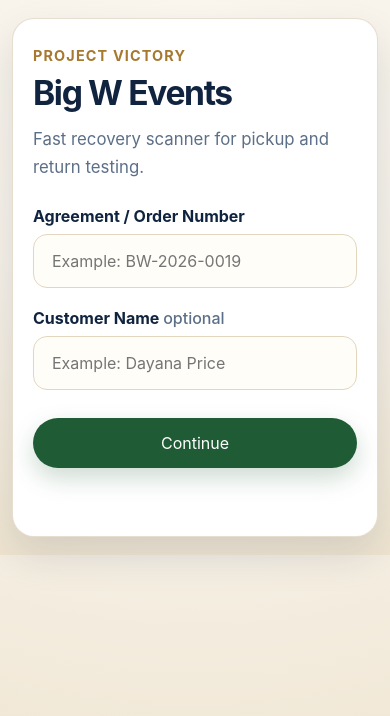
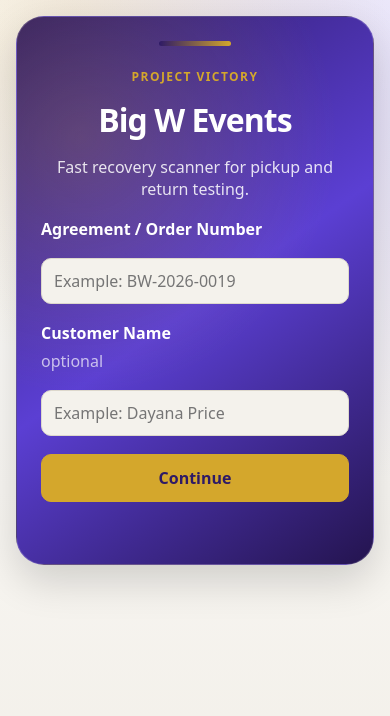
Before and after one commit to rodwiltz/bigw-ims, a plain HTML site: page index.html in a window 390 px wide. Drawn offline with Linux system fonts and the light colour scheme.

Commit message:
Update style.css

```diff
--- a/css/style.css
+++ b/css/style.css
@@ -1,49 +1,33 @@
 :root {
-  --bg: #f6f1e8;
-  --card: #ffffff;
-  --text: #10233f;
-  --muted: #5c6f88;
-  --border: #e3d6bf;
-  --primary: #1f5b34;
-  --primary-hover: #174529;
-  --secondary: #ffffff;
-  --secondary-border: #c9b796;
-  --success-bg: #eef8ef;
-  --success-text: #1f5b34;
-  --error-bg: #fff0ef;
-  --error-text: #a03d2d;
-  --shadow: 0 18px 40px rgba(16, 35, 63, 0.12);
-  --radius-xl: 28px;
-  --radius-lg: 18px;
-  --radius-md: 14px;
-  --radius-sm: 10px;
-  --space-1: 8px;
-  --space-2: 12px;
-  --space-3: 16px;
-  --space-4: 20px;
-  --space-5: 24px;
-  --space-6: 32px;
-  --space-7: 40px;
-  --max-width: 720px;
-  font-family: Inter, system-ui, -apple-system, BlinkMacSystemFont, "Segoe UI", sans-serif;
+  --purple: #5B3FD3;
+  --deep: #2E1A66;
+  --gold: #D4A72C;
+  --bg: #F8F6F2;
+  --surface: #FFFFFF;
+  --soft: #F4F2EC;
+  --border: #DDD8CC;
+  --text: #222222;
+  --muted: #5D6675;
+  --success: #2E9B58;
+  --error: #C23A3A;
+  --focus: #D4A72C;
+  --shadow: 0 16px 40px rgba(0, 0, 0, 0.16);
+  --font: system-ui, -apple-system, BlinkMacSystemFont, "Segoe UI", Roboto, Helvetica, Arial, sans-serif;
 }
 
-*,
-*::before,
-*::after {
+* {
   box-sizing: border-box;
 }
 
-html,
 body {
   margin: 0;
-  min-height: 100%;
-  background: radial-gradient(circle at top, #fbf7ef 0%, var(--bg) 55%, #efe4cf 100%);
+  min-height: 100vh;
   color: var(--text);
-}
-
-body {
-  padding: 32px 16px;
+  font-family: var(--font);
+  background:
+    radial-gradient(circle at 18% 4%, rgba(212, 167, 44, 0.18), transparent 20rem),
+    radial-gradient(circle at 82% 12%, rgba(91, 63, 211, 0.18), transparent 24rem),
+    linear-gradient(180deg, #ffffff 0%, var(--bg) 58%, #f1eee7 100%);
 }
 
 button,
@@ -52,138 +36,162 @@
 }
 
 .app-shell {
-  max-width: var(--max-width);
+  width: min(100%, 520px);
+  min-height: 100vh;
   margin: 0 auto;
+  padding: 20px;
+  display: grid;
+  align-items: center;
 }
 
 .screen {
   display: none;
 }
 
-.screen.screen--active {
+.screen--active {
   display: block;
 }
 
 .card {
-  background: var(--card);
-  border: 1px solid rgba(201, 183, 150, 0.45);
-  border-radius: var(--radius-xl);
+  display: grid;
+  gap: 18px;
+  padding: 28px;
+  background: rgba(255, 255, 255, 0.96);
+  border: 1px solid rgba(221, 216, 204, 0.92);
+  border-radius: 28px;
   box-shadow: var(--shadow);
-  padding: var(--space-7) var(--space-6);
+}
+
+.card::before {
+  content: "";
+  width: 72px;
+  height: 5px;
+  margin: 0 auto 4px;
+  background: linear-gradient(90deg, var(--deep), var(--gold));
+  border-radius: 999px;
 }
 
 .card--brand {
-  text-align: left;
+  color: #ffffff;
+  background:
+    radial-gradient(circle at 18% 22%, rgba(212, 167, 44, 0.22), transparent 16rem),
+    linear-gradient(145deg, var(--deep), var(--purple) 52%, #24144f);
+  border-color: rgba(255, 255, 255, 0.18);
 }
 
 .eyebrow {
-  margin: 0 0 var(--space-2);
-  font-size: 0.9rem;
-  font-weight: 700;
-  letter-spacing: 0.08em;
+  margin: 0;
+  color: var(--purple);
+  font-size: 12px;
+  font-weight: 800;
+  letter-spacing: 0.12em;
+  text-align: center;
   text-transform: uppercase;
-  color: #a6792e;
+}
+
+.card--brand .eyebrow {
+  color: var(--gold);
 }
 
 h1 {
-  margin: 0 0 var(--space-3);
-  font-size: clamp(2.1rem, 5vw, 3.5rem);
-  line-height: 1.02;
-  letter-spacing: -0.04em;
+  margin: 0;
+  font-size: clamp(32px, 8vw, 44px);
+  line-height: 1.08;
+  text-align: center;
+  letter-spacing: -0.03em;
 }
 
 h2 {
-  margin: 0 0 var(--space-3);
-  font-size: 1.35rem;
+  margin: 0;
+  font-size: 18px;
 }
 
 .lead {
-  margin: 0 0 var(--space-5);
+  margin: 0;
   color: var(--muted);
-  font-size: 1.05rem;
-  line-height: 1.65;
-  max-width: 60ch;
+  text-align: center;
+}
+
+.card--brand .lead {
+  color: rgba(255, 255, 255, 0.86);
 }
 
 label {
-  display: block;
-  margin: 0 0 var(--space-1);
-  font-weight: 700;
+  display: grid;
+  gap: 6px;
+  font-weight: 800;
 }
 
 label span {
+  color: var(--muted);
   font-weight: 500;
-  color: var(--muted);
+}
+
+.card--brand label span {
+  color: rgba(255, 255, 255, 0.68);
 }
 
 input {
+  min-height: 46px;
   width: 100%;
-  padding: 16px 18px;
-  border-radius: var(--radius-md);
+  padding: 10px 12px;
+  color: var(--text);
+  background: var(--soft);
   border: 1px solid var(--border);
-  background: #fffdf8;
-  color: var(--text);
-  margin-bottom: var(--space-4);
-}
-
-input:focus {
-  outline: 3px solid rgba(31, 91, 52, 0.15);
-  border-color: var(--primary);
+  border-radius: 10px;
 }
 
 .primary-action,
 .secondary-action {
-  appearance: none;
-  border: 0;
-  border-radius: 999px;
-  padding: 15px 24px;
+  min-height: 46px;
+  width: 100%;
+  padding: 12px 16px;
+  border-radius: 10px;
+  font-weight: 800;
   cursor: pointer;
-  transition: transform 0.15s ease, box-shadow 0.15s ease, background 0.15s ease;
-  margin-right: 12px;
-  margin-top: 8px;
 }
 
 .primary-action {
-  background: var(--primary);
-  color: #fff;
-  box-shadow: 0 10px 24px rgba(31, 91, 52, 0.22);
+  color: #ffffff;
+  background: linear-gradient(180deg, var(--purple), var(--deep));
+  border: 1px solid rgba(91, 63, 211, 0.92);
 }
 
-.primary-action:hover {
-  background: var(--primary-hover);
-  transform: translateY(-1px);
+.card--brand .primary-action {
+  color: var(--deep);
+  background: var(--gold);
+  border-color: var(--gold);
 }
 
 .secondary-action {
-  background: var(--secondary);
-  color: var(--text);
-  border: 1px solid var(--secondary-border);
+  color: var(--purple);
+  background: #ffffff;
+  border: 1px solid var(--border);
 }
 
-.secondary-action:hover {
-  transform: translateY(-1px);
-  box-shadow: 0 8px 18px rgba(16, 35, 63, 0.08);
+.primary-action:focus-visible,
+.secondary-action:focus-visible,
+input:focus-visible {
+  outline: 3px solid var(--focus);
+  outline-offset: 2px;
 }
 
 .helper-text {
-  min-height: 24px;
-  margin: var(--space-3) 0 0;
-  color: var(--error-text);
-  font-weight: 600;
+  min-height: 20px;
+  margin: 0;
+  color: rgba(255, 255, 255, 0.88);
+  text-align: center;
+  font-weight: 700;
 }
 
 .summary-card {
   display: grid;
   gap: 6px;
-  padding: 18px 20px;
-  border-radius: var(--radius-lg);
-  background: #f8fbf8;
-  border: 1px solid rgba(31, 91, 52, 0.12);
-  margin: 0 0 var(--space-5);
-}
-
-.summary-card strong {
-  font-size: 1rem;
+  padding: 16px;
+  background: var(--soft);
+  border: 1px solid var(--border);
+  border-left: 4px solid var(--gold);
+  border-radius: 12px;
 }
 
 .summary-card span {
@@ -191,94 +199,68 @@
 }
 
 .reader {
-  width: 100%;
-  min-height: 320px;
-  border-radius: var(--radius-lg);
+  min-height: 280px;
   overflow: hidden;
-  background:
-    linear-gradient(180deg, rgba(16, 35, 63, 0.86), rgba(16, 35, 63, 0.92)),
-    repeating-linear-gradient(
-      90deg,
-      rgba(255,255,255,0.04) 0,
-      rgba(255,255,255,0.04) 1px,
-      transparent 1px,
-      transparent 40px
-    ),
-    repeating-linear-gradient(
-      0deg,
-      rgba(255,255,255,0.04) 0,
-      rgba(255,255,255,0.04) 1px,
-      transparent 1px,
-      transparent 40px
-    );
-  display: flex;
-  align-items: center;
-  justify-content: center;
-  margin: 0 0 var(--space-4);
+  background: #111111;
+  border: 1px solid var(--border);
+  border-radius: 20px;
 }
 
-.reader video {
+.reader video,
+.reader canvas {
   width: 100% !important;
-  border-radius: var(--radius-lg);
+  height: 100% !important;
+  object-fit: cover;
 }
 
 .scanner-status {
-  margin: 0 0 var(--space-5);
-  padding: 14px 16px;
-  border-radius: var(--radius-md);
-  background: #eef6ff;
-  color: #274b7a;
-  font-weight: 600;
+  margin: 0;
+  padding: 10px 14px;
+  color: #ffffff;
+  text-align: center;
+  background: rgba(34, 34, 34, 0.86);
+  border-radius: 999px;
+  font-weight: 800;
+}
+
+.scanner-status--success {
+  background: var(--success);
 }
 
 .scanner-status--error {
-  background: var(--error-bg);
-  color: var(--error-text);
-}
-
-.scanner-status--success {
-  background: var(--success-bg);
-  color: var(--success-text);
+  background: var(--error);
 }
 
 .scan-list-panel {
-  border: 1px solid rgba(201, 183, 150, 0.5);
-  border-radius: var(--radius-lg);
-  padding: 20px;
-  background: #fffdfa;
-  margin-bottom: var(--space-5);
+  display: grid;
+  gap: 10px;
+  padding: 16px;
+  background: var(--soft);
+  border: 1px solid var(--border);
+  border-radius: 12px;
 }
 
-.scan-list-panel h2 {
-  margin: 0 0 var(--space-3);
-}
-
-.scan-list-panel ul {
+#scanList {
   margin: 0;
   padding-left: 20px;
 }
 
-.scan-list-panel li + li {
-  margin-top: 8px;
+#scanList li {
+  margin: 6px 0;
+  overflow-wrap: anywhere;
 }
 
-@media (max-width: 640px) {
-  body {
-    padding: 18px 12px;
+@media (max-width: 599px) {
+  .app-shell {
+    padding: 16px;
+    align-items: stretch;
   }
 
   .card {
-    padding: 28px 20px;
-    border-radius: 22px;
+    padding: 24px;
   }
 
-  .primary-action,
-  .secondary-action {
-    width: 100%;
-    margin-right: 0;
-  }
-
-  .secondary-action {
-    margin-top: 12px;
+  .reader {
+    min-height: 260px;
   }
 }
```
